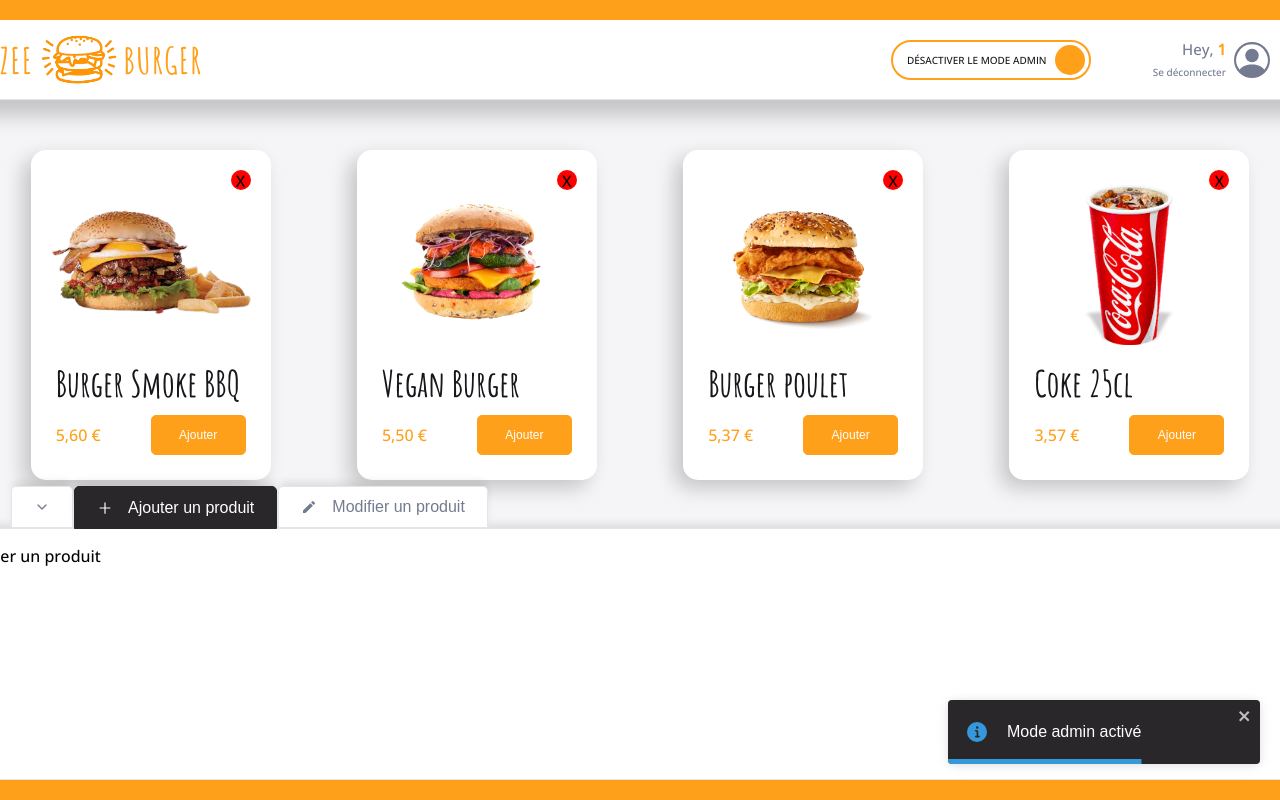
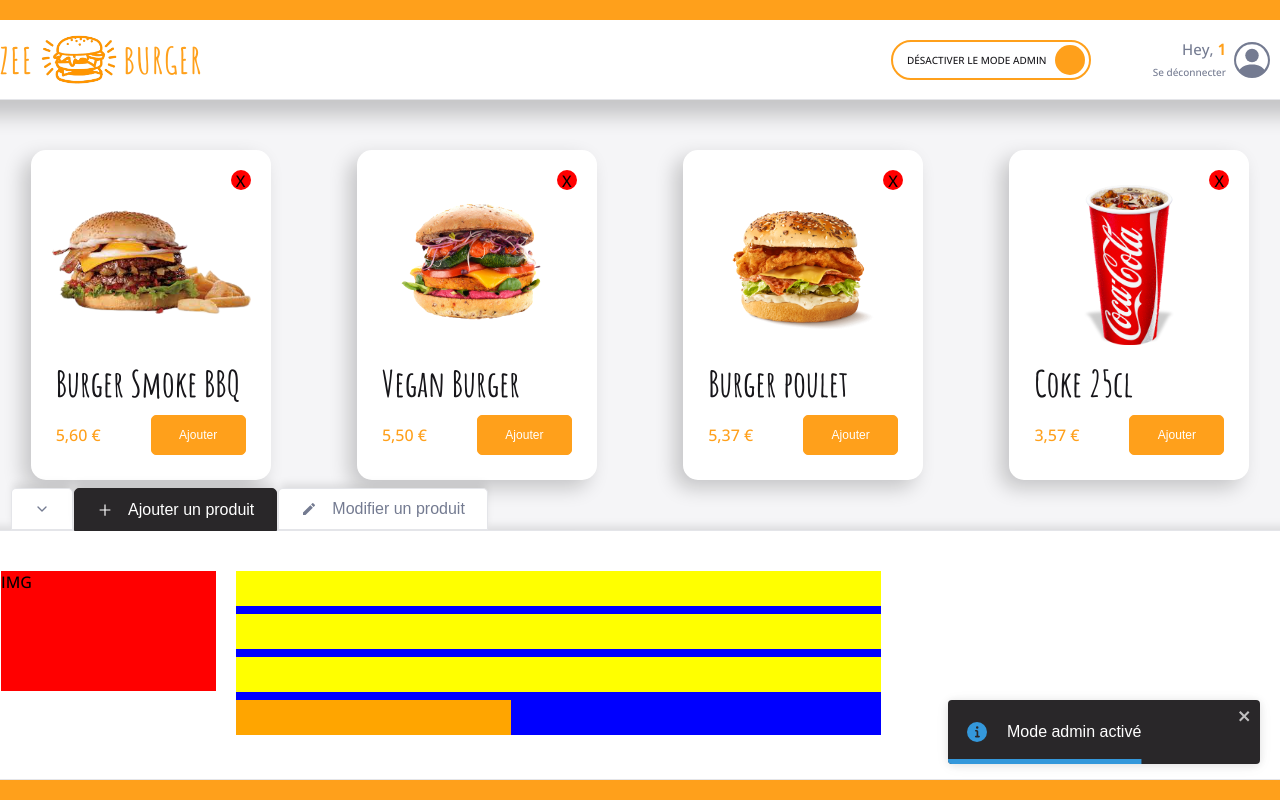
Before and after one commit to YannLescot/crazee-burger, a React (Create React App) app: page /order/1 in a window 1280 px wide. Both pictures are taken after a click on the label 990 px from the left and 59 px from the top of the page. Shown: the top 800 px of the page. Built offline with nearby package versions, Linux system fonts and the light colour scheme; grey boxes are pictures that could not be loaded.

Commit message:
💄 F08: ORDER > AdminPanel > PanelBody > AddProduct Layout

```diff
--- a/src/components/pages/order/Main/AdminPanel/PanelBody.js
+++ b/src/components/pages/order/Main/AdminPanel/PanelBody.js
@@ -13,7 +13,16 @@
 
   return (
     <PanelBodyStyled>
-      {tabSelected && <p>{tabSelected.label}</p>}
+      {/*tabSelected && <p>{tabSelected.label}</p>*/}
+      <div className="addProductLayout">
+        <div className="imageProduct">IMG</div>{" "}
+        <div className="form">
+          <div className="textInput"></div>
+          <div className="textInput"></div>
+          <div className="textInput"></div>
+          <div className="addButton"></div>
+        </div>
+      </div>
     </PanelBodyStyled>
   );
 }
@@ -25,6 +34,37 @@
   border-bottom-right-radius: ${theme.borderRadius.extraRound};
   border: 1px solid ${theme.colors.greyLight};
   box-shadow: ${theme.shadows.subtle};
+  padding: 40px 60px;
+  box-sizing: border-box;
+
+  .addProductLayout {
+    width: 50%
+    background-color: green;
+    display: grid;
+    grid-template-columns:  1fr 3fr 2fr;
+    grid-column-gap: 20px;
+    .imageProduct {
+      background-color: red;
+      width: 215px;
+      height: 120px;
+    }
+    .form {
+      background-color: blue;
+      display: grid;
+      grid-template-rows: repeat(4, 1fr);
+      grid-row-gap: 8px;
+      .textInput {
+        background-color: yellow;
+        width: 645px;
+        height: 35px;
+      }
+      .addButton {
+        background-color: orange;
+        width: 275px;
+        height: 35px;
+      }
+    }
+  }
 
   p {
     padding: 0 19px;
```
